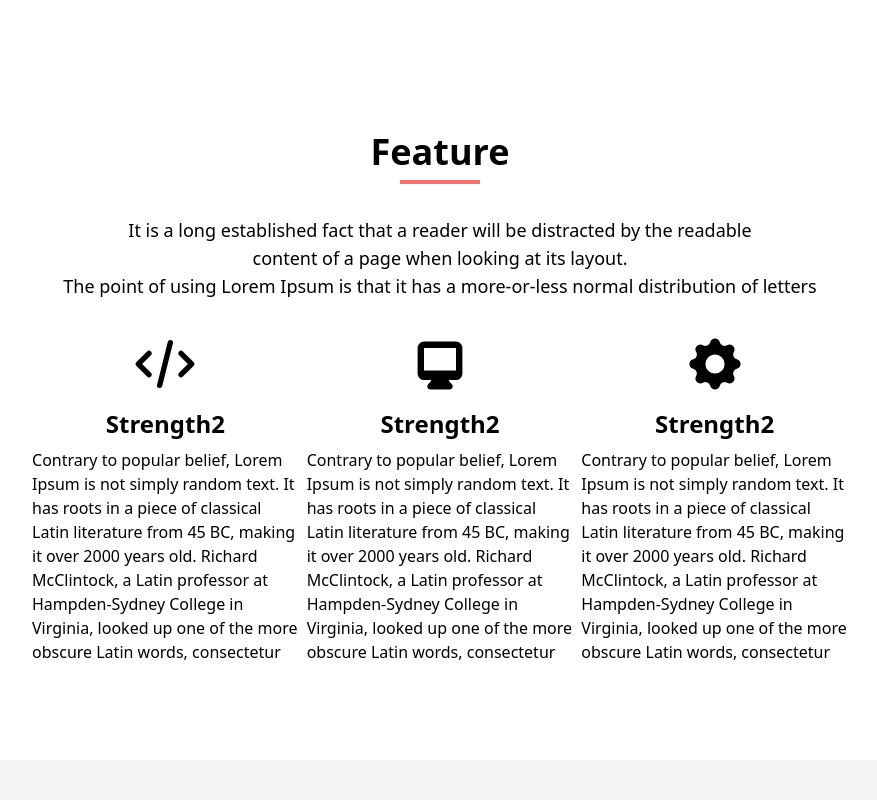
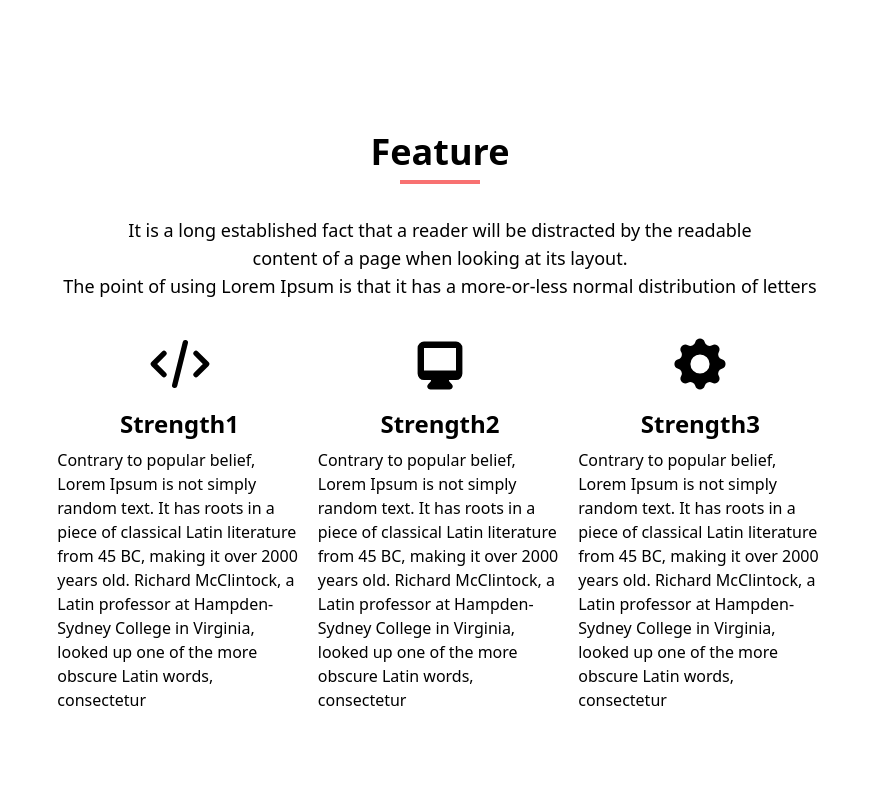
Before and after one commit to kotahorii/dmm-web-site, a Next.js app: page / in a window 1280 px wide. Shown: the part 1740-2540 px from the top of the page, without its empty margins (200-1077 px from the left). Built offline with nearby package versions, Linux system fonts and the light colour scheme.

Commit message:
feature responsive design created

```diff
--- a/components/feature/FeatureCard.tsx
+++ b/components/feature/FeatureCard.tsx
@@ -1,13 +1,14 @@
 import { VFC, ReactNode } from 'react'
 
 type Props = {
+  name: string
   children: ReactNode
 }
-export const FeatureCard: VFC<Props> = ({ children }) => {
+export const FeatureCard: VFC<Props> = ({ children, name }) => {
   return (
-    <div className="flex flex-col items-center space-y-2 w-1/4">
+    <div className="flex flex-col items-center space-y-2 md:w-3/12 w-10/12 mb:mb-0 mb-10">
       {children}
-      <p className="font-semibold text-2xl ">Strength2</p>
+      <p className="font-semibold text-2xl ">{name}</p>
       <p>
         Contrary to popular belief, Lorem Ipsum is not simply random text. It
         has roots in a piece of classical Latin literature from 45 BC, making it
--- a/components/feature/Features.tsx
+++ b/components/feature/Features.tsx
@@ -7,14 +7,14 @@ import { Layout } from '../template/Layout'
 export const Features = () => {
   return (
     <Layout title="Feature">
-      <div className="w-full flex flex-row space-x-2 justify-center">
-        <FeatureCard>
+      <div className="w-11/12 flex md:flex-row flex-col space-x-4 justify-center items-center">
+        <FeatureCard name="Strength1">
           <CodeIcon className="w-16 h-16 mb-1" />
         </FeatureCard>
-        <FeatureCard>
+        <FeatureCard name="Strength2">
           <DesktopComputerIcon className="w-16 h-16 mb-1" />
         </FeatureCard>
-        <FeatureCard>
+        <FeatureCard name="Strength3">
           <CogIcon className="w-16 h-16 mb-1" />
         </FeatureCard>
       </div>
--- a/components/template/Layout.tsx
+++ b/components/template/Layout.tsx
@@ -13,9 +13,9 @@ export const Layout: VFC<Props> = ({
 }) => {
   return (
     <div
-      className={`w-screen flex flex-col py-24 justify-center items-center ${background}`}
+      className={`w-screen mx-auto flex flex-col py-24 justify-center items-center ${background}`}
     >
-      <div className="w-10/12 mx-auto flex flex-col items-center">
+      <div className="w-10/12 flex flex-col items-center">
         <p className="text-4xl font-semibold mb-2">{title}</p>
         <div className=" h-1 w-20 bg-red-400 mb-8"></div>
         <p className="text-center text-lg mb-8">
--- a/pages/index.tsx
+++ b/pages/index.tsx
@@ -8,7 +8,7 @@ import { Footer } from '../components/Footer'
 
 export default function Home() {
   return (
-    <div className="flex flex-col w-screen min-h-screen">
+    <div className="flex flex-col w-screen justify-center items-center min-h-screen">
       <Navbar />
       <ImageWithText />
       <Portfolio />
```
